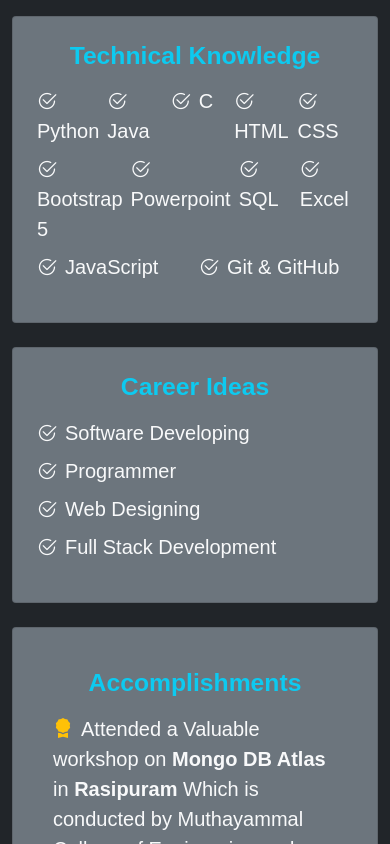
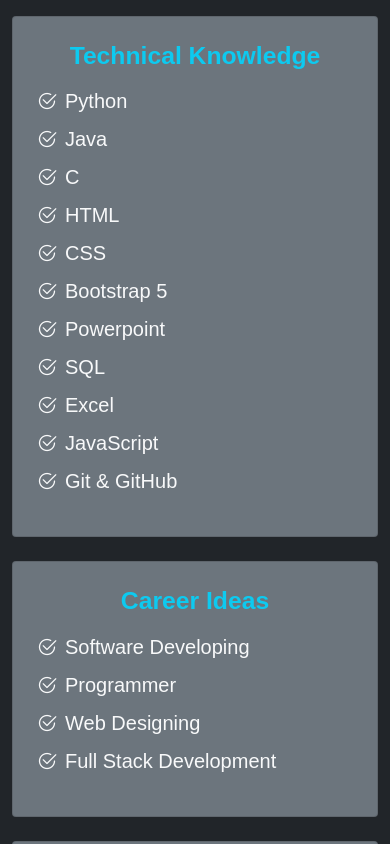
Before and after one commit to SarankiruthikSanthanakrishnan/MyPortfolio, a React (Vite) app: page /Resume in a window 390 px wide. Shown: the part 1700-2544 px from the top of the page. Built offline with nearby package versions, Linux system fonts and the light colour scheme.

Commit message:
Final Commit Resume.jsx Updated

```diff
--- a/src/Components/Resume.jsx
+++ b/src/Components/Resume.jsx
@@ -1,10 +1,10 @@
-import { useEffect } from "react";
-import CV from "../assets/Resume.pdf";
-import Footer from "./Footer";
+import { useEffect } from 'react';
+import CV from '../assets/Resume.pdf';
+import Footer from './Footer';
 
 const Resume = () => {
   useEffect(() => {
-    document.title = "Sarankiruthik | Resume";
+    document.title = 'Sarankiruthik | Resume';
   }, []);
 
   return (
@@ -50,31 +50,35 @@
               </div>
 
               {/* Right Column for the Data Table */}
-              <div className="col-12 col-lg-8 w-lg-100" >
+              <div className="col-12 col-lg-8 w-lg-100">
                 <table className="table table-borderless text-light fs-5">
                   <tbody>
                     <tr>
-                      <td className="fw-bold text-light w-25" >
-                        Name
-                      </td>
-                      <td >: SARAN KIRUTHIK S S</td>
+                      <td className="fw-bold text-light w-25">Name</td>
+                      <td>: SARAN KIRUTHIK S S</td>
                     </tr>
                     <tr>
                       <td className="fw-bold text-light w-25">Address</td>
-                      <td >: 57/3,East Street, Government Hospital Road, Solakkalipalayam,<br />Chennasamudram, Kodumudi,Tamilnadu</td>
+                      <td>
+                        : 57/3,East Street, Government Hospital Road,
+                        Solakkalipalayam,
+                        <br />
+                        Chennasamudram, Kodumudi,Tamilnadu
+                      </td>
                     </tr>
                     <tr>
-                      <td className="fw-bold text-light w-25">Phone
-                      </td>
+                      <td className="fw-bold text-light w-25">Phone</td>
                       <td>: +91 8072682003</td>
                     </tr>
                     <tr>
                       <td className="fw-bold text-light w-25">Email</td>
                       <td>
-                        <a className="w-75"
-                          style={{ textDecoration: "none", color: "white" }}
+                        <a
+                          className="w-75"
+                          style={{ textDecoration: 'none', color: 'white' }}
                           href="mailto:skiruthik2510@gmail.com"
-                        >: skiruthik2510@gmail.com
+                        >
+                          : skiruthik2510@gmail.com
                         </a>
                       </td>
                     </tr>
@@ -133,76 +137,57 @@
         </div>
 
         {/* Technical skills & Career Ideas */}
+        {/* Technical skills & Career Ideas */}
         <div className="row g-4 mt-4">
-          <div id="tk" className="col-xxl-6 col-xl-6 col-lg-6 col-md-12">
+          {/* Technical Skills */}
+          <div id="tk" className="col-lg-6 col-md-12">
             <div className="card bg-secondary text-light p-4">
               <h2 className="text-center text-info fw-bold mb-3">
                 Technical Knowledge
               </h2>
-              <ul className="list-unstyled row row-cols-md-2 g-2 fs-5 text-start">
-                <li className="col">
-                  <i className="bi bi-check2-circle text-light me-2"></i>Python
+
+              <ul className="list-unstyled row g-2 fs-5 text-start">
+                {[
+                  'Python',
+                  'Java',
+                  'C',
+                  'HTML',
+                  'CSS',
+                  'Bootstrap 5',
+                  'Powerpoint',
+                  'SQL',
+                  'Excel',
+                  'JavaScript',
+                  'Git & GitHub',
+                ].map((skill, index) => (
+                  <li key={index} className="col-12 d-flex align-items-center">
+                    <i className="bi bi-check2-circle text-light me-2"></i>
+                    <span>{skill}</span>
                   </li>
-                <li className="col">
-                  <i className="bi bi-check2-circle text-light me-2"></i>Java
-                </li>
-                <li className="col">
-                  <i className="bi bi-check2-circle text-light me-2"></i>C
-                </li>
-                <li className="col">
-                  <i className="bi bi-check2-circle text-light me-2"></i>HTML
-                </li>
-                <li className="col">
-                  <i className="bi bi-check2-circle text-light me-2"></i>CSS
-                </li>
-                <li className="col">
-                  <i className="bi bi-check2-circle text-light me-2"></i>
-                  Bootstrap 5
-                </li>
-                <li className="col">
-                  <i className="bi bi-check2-circle text-light me-2"></i>
-                  Powerpoint
-                </li>
-                <li className="col">
-                  <i className="bi bi-check2-circle text-light me-2"></i>SQL
-                </li>
-                <li className="col">
-                  <i className="bi bi-check2-circle text-light me-2"></i>Excel
-                </li>
-                <li className="col">
-                  <i className="bi bi-check2-circle text-light me-2"></i>
-                  JavaScript
-                </li>
-                <li className="col">
-                  <i className="bi bi-check2-circle text-light me-2"></i>Git &
-                  GitHub
-                </li>
+                ))}
               </ul>
             </div>
           </div>
 
-          <div className="col-xxl-6 col-xl-6 col-lg-6 col-md-12">
+          {/* Career Ideas */}
+          <div className="col-lg-6 col-md-12">
             <div className="card bg-secondary text-light p-4">
               <h2 className="text-center text-info fw-bold mb-3">
                 Career Ideas
               </h2>
-              <ul className="list-unstyled row row-cols-md-2 g-2 fs-5 text-start">
-                <li className="col-12">
+
+              <ul className="list-unstyled row g-2 fs-5 text-start">
+                {[
+                  'Software Developing',
+                  'Programmer',
+                  'Web Designing',
+                  'Full Stack Development',
+                ].map((career, index) => (
+                  <li key={index} className="col-12 d-flex align-items-center">
                     <i className="bi bi-check2-circle text-light me-2"></i>
-                  Software Developing
+                    <span>{career}</span>
                   </li>
-                <li className="col-12">
-                  <i className="bi bi-check2-circle text-light me-2"></i>
-                  Programmer
-                </li>
-                <li className="col-12">
-                  <i className="bi bi-check2-circle text-light me-2"></i>Web
-                  Designing
-                </li>
-                <li className="col-12">
-                  <i className="bi bi-check2-circle text-light me-2"></i>Full
-                  Stack Development
-                </li>
+                ))}
               </ul>
             </div>
           </div>
@@ -219,29 +204,29 @@
                 <ul className="list-unstyled">
                   <li className="mb-2">
                     <i className="bi bi-award-fill text-warning me-2"></i>
-                    Attended a Valuable workshop on{" "}
-                    <strong>Mongo DB Atlas</strong> in{" "}
+                    Attended a Valuable workshop on{' '}
+                    <strong>Mongo DB Atlas</strong> in{' '}
                     <strong> Rasipuram </strong>Which is conducted by
                     Muthayammal College of Engineering and Technology on
                     15-April-2023
                   </li>
                   <li>
                     <i className="bi bi-trophy-fill text-warning me-2"></i>
-                    <strong>Won 1st prize </strong>for{" "}
+                    <strong>Won 1st prize </strong>for{' '}
                     <strong>Project Idea Presentation </strong>in National Level
-                    Technical Symposium at{" "}
+                    Technical Symposium at{' '}
                     <strong>Selvam College of Technology</strong> on
                     05-April-2024
                   </li>
                   <li>
                     <i className="bi bi-award-fill text-warning me-2"></i>
-                    Attended a Valuable workshop on{" "}
+                    Attended a Valuable workshop on{' '}
                     <strong>Web Development</strong> in <strong> Salem </strong>
                     Which is conducted by VR Soft Tech on 16-Feb-2025
                   </li>
                   <li>
                     <i className="bi bi-award-fill text-warning me-2"></i>
-                    Attended a Valuable workshop on{" "}
+                    Attended a Valuable workshop on{' '}
                     <strong>
                       Python Programming (Basic to Advance)
                     </strong> in <strong> Salem </strong>Which is conducted by
```
Lines whose indentation alone changed are shown as unchanged.
